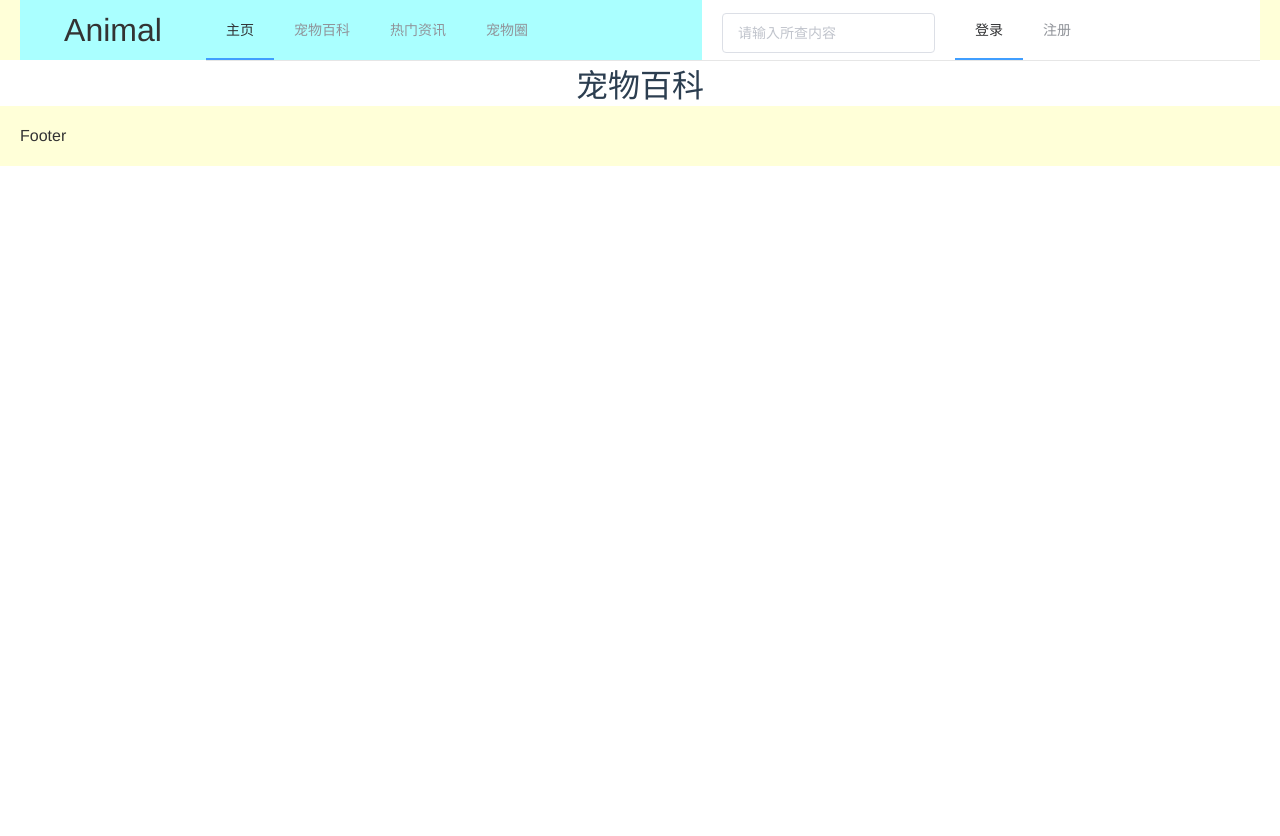
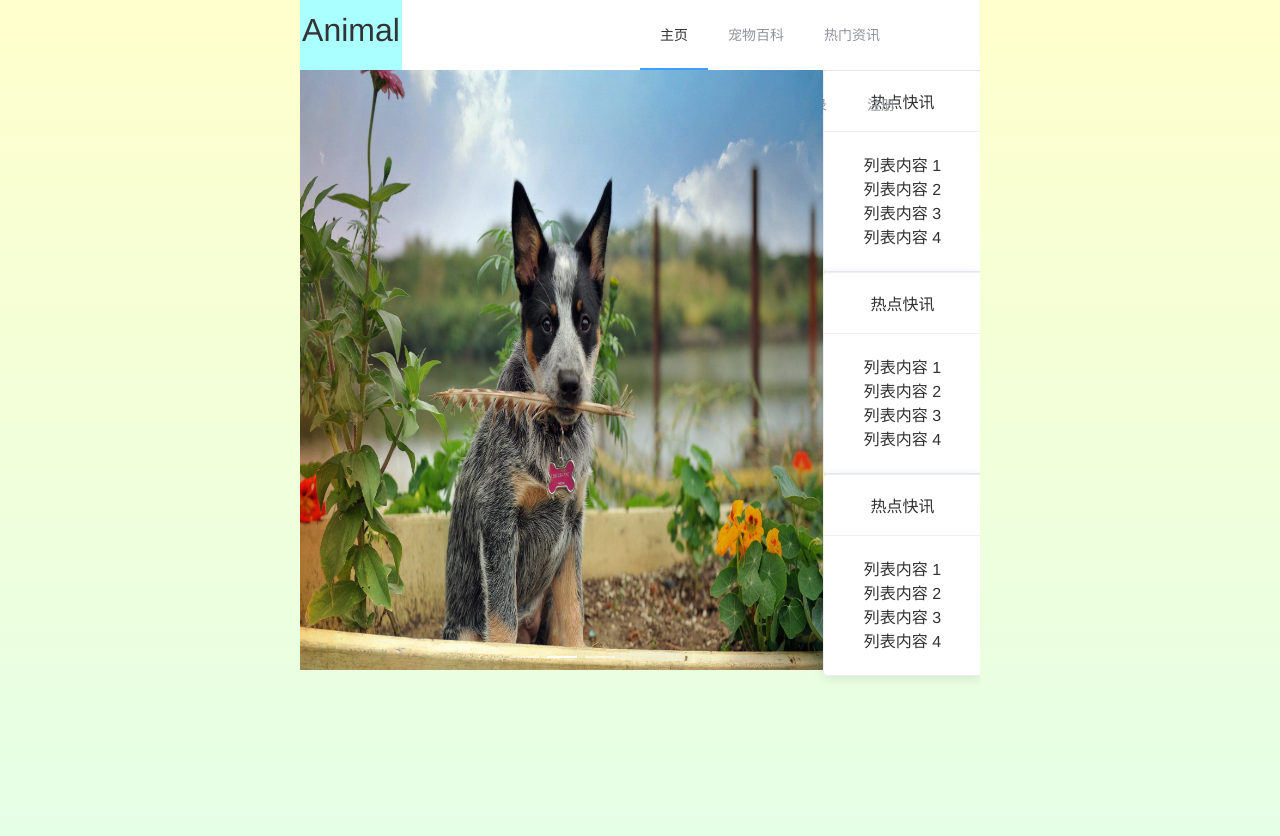
Before and after one commit to JerryKingForZhu/animalview, a Vue app: page /#/ in a window 1280 px wide. Before the commit this address led to /#/animalInfo. Shown: the top 836 px of the page. Before the commit the page ends 800 px from the top, so only its background shows below. Built offline with nearby package versions, Linux system fonts and the light colour scheme.

Commit message:
add login page

```diff
--- a/src/App.vue
+++ b/src/App.vue
@@ -6,25 +6,22 @@
 			<h1>Animal</h1>
 		</div>
 		<div class="header-middle">
-			<el-menu :default-active="activeIndex" router class="el-menu-demo" mode="horizontal" @select="handleSelect" background-color="#aaffff" >
+		</div>
+		<div class="header-right">
+			<el-menu :default-active="activeIndex" router class="el-menu-demo" mode="horizontal" @select="handleSelect">
 				<el-menu-item index="1" route="/">主页</el-menu-item>
 				<el-menu-item index="2" route="/animalInfo">宠物百科</el-menu-item>
-				<el-menu-item index="3" route="/about">热门资讯</el-menu-item>
+				<el-menu-item index="3" route="/news">热门资讯</el-menu-item>
 				<el-menu-item index="4" route="/AnimalMoments">宠物圈</el-menu-item>
-			</el-menu>
-		</div>
-		<div class="header-right">
-			<el-menu :default-active="activeIndex2" router class="el-menu-demo" mode="horizontal" @select="handleSelect" >
-				<el-menu-item  >
-					<el-input v-model="input" placeholder="请输入所查内容"></el-input>
+				<el-menu-item >
+					<el-divider direction="vertical"></el-divider>
 				</el-menu-item>
-				<el-menu-item index="1" route="/about">登录</el-menu-item>
-				<el-menu-item index="2" route="/">注册</el-menu-item>
+				<el-menu-item index="5" route="/Login" >登录</el-menu-item>
+				<el-menu-item index="6" route="/">注册</el-menu-item>
 			</el-menu>
 		</div>
 	</el-header>
 	<el-main style="padding: 0;">
-	<!-- <RouteTitle></RouteTitle> -->
 	<router-view/>
 	</el-main>
 	<el-footer>Footer</el-footer>
@@ -33,11 +30,10 @@
 </template>
 
 <script>
-// import RouteTitle from '@/components/RouteTitle.vue'
 
 export default {
 	components:{
-		// RouteTitle
+
 	},
 	methods:{
 		handleSelect(key, keyPath) {
@@ -48,7 +44,6 @@ data() {
 	return {
   input: '',
   activeIndex:'1',
-  activeIndex2:'1',
 
 	}
   }
@@ -57,12 +52,13 @@ data() {
 
 <style>
 #app {
-  font-family: Avenir, Helvetica, Arial, sans-serif;
-  -webkit-font-smoothing: antialiased;
-  -moz-osx-font-smoothing: grayscale;
-  text-align: center;
-  color: #2c3e50;
-
+	font-family: Avenir, Helvetica, Arial, sans-serif;
+	-webkit-font-smoothing: antialiased;
+	-moz-osx-font-smoothing: grayscale;
+	text-align: center;
+	color: #2c3e50;
+	background: linear-gradient(#FFFFCC,#CCFFFF);
+	display: flex;
 }
 
 nav {
@@ -77,24 +73,6 @@ nav a {
 nav a.router-link-exact-active {
   color: #42b983;
 }
-.el-header, .el-footer {
-    background-color: #ffffd8;
-    color: #333;
-    text-align: center;
-    line-height: 60px;
-	display:flex
-  }
-.el-main {
-
-  text-align: center;
-  /* line-height: 160px; */
-  margin-left: 200px;
-  margin-right: 200px;
-}
-.el-footer
-{
-
-}
 h1{
 	margin: 0;
 	font-size: 32px;
@@ -104,22 +82,53 @@ body{
 	margin: 0;
 }
 
+.el-header{
+    background-color: #ffffd8;
+    color: #333;
+    text-align: center;
+    line-height: 60px;
+	display:flex;
+	height: 70px !important;
+	padding: 0 !important;
+	margin-left: 18.75rem;
+	margin-right: 18.75rem;
+  }
+.el-main {
+  text-align: center;
+  margin-left: 18.75rem;
+  margin-right: 18.75rem;
+  height: 93.75rem;
+}
+.el-footer
+{
+	background-color: #ffffd8;
+	color: #333;
+	text-align: center;
+	line-height: 60px;
+	display:flex;
+}
+
 .header-left{
 	background-color:#aaffff;
 	height:100%;
 	width: 15%;
 }
 .header-middle{
-	background-color:#00ff7f;
+	background-color:#ffffff;
 	height:100%;
-	width: 40%;
+	width: 35%;
 }
 .header-right{
 	background-color:#475669;
 	height:100%;
-	width: 45%;
+	width: 50%;
 }
 .el-menu-demo{
 	margin: 0 auto;
+	height: 100%;
+}
+.el-menu-item{
+	height: 100% !important;
+	line-height: 70px !important;
 }
 </style>
--- a/src/components/Marquee.vue
+++ b/src/components/Marquee.vue
@@ -1,9 +1,11 @@
 <template>
-		<el-carousel indicator-position="inside" height="31.25rem"  interval:3000>
+	<div class="marquee">
+		<el-carousel indicator-position="inside" height="600px"  interval:3000>
 			<el-carousel-item v-for="item in imagebox" :key="item.id">
 				<img :src="item.idView" height="100%" width="100%">
 			</el-carousel-item>
 		</el-carousel>
+	</div>
 </template>
 
 <script>
@@ -28,6 +30,9 @@ export default {
 </script>
 
 <style>
+	.marquee{
+		width: 100%;
+	}
 	.el-carousel__item h3{
 	font-size: 18px;
 	opacity: 0.75;
@@ -35,7 +40,7 @@ export default {
 	}
 	.el-carousel{
 	line-height: 0rem;
-	width: 800px;
-	margin: 0 auto;
+	/* width: 70%; */
+	margin:auto;
 	}
 </style>
--- a/src/router/index.js
+++ b/src/router/index.js
@@ -27,6 +27,16 @@ const routes = [
 	path: '/AnimalMoments',
 	name: 'AnimalMoments',
 	component: () => import( '../views/AnimalMoments.vue')
+  },
+  {
+	path: '/Login',
+	name: 'LoginVue',
+	component: () => import( '../views/LoginPage.vue')
+  },
+  {
+	path: '/news',
+	name: 'HotNews',
+	component: () => import( '../views/HotNews.vue')
   }
 ]
 
--- a/src/views/HomeView.vue
+++ b/src/views/HomeView.vue
@@ -1,11 +1,27 @@
 <template>
   <div class="home">
+	<div class="home-header">
 		<Marquee/>
-	<div style="display: flex;" >
+		<div class="cardbox">
 			<el-card class="box-card" >
 				<div slot="header" class="clearfix">
-		<span>卡片名称</span>
-		<el-button style="float: right; padding: 3px 0" type="text">操作按钮</el-button>
+				<span>热点快讯</span>
+				</div>
+				<div v-for="o in 4" :key="o" class="text item">
+				{{'列表内容 ' + o }}
+				</div>
+			</el-card>
+			<el-card class="box-card" >
+				<div slot="header" class="clearfix">
+				<span>热点快讯</span>
+				</div>
+				<div v-for="o in 4" :key="o" class="text item">
+				{{'列表内容 ' + o }}
+				</div>
+			</el-card>
+			<el-card class="box-card" >
+				<div slot="header" class="clearfix">
+				<span>热点快讯</span>
 				</div>
 				<div v-for="o in 4" :key="o" class="text item">
 				{{'列表内容 ' + o }}
@@ -13,6 +29,8 @@
 			</el-card>
 		</div>
 	</div>
+  </div>
+
 </template>
 
 <script>
@@ -29,6 +47,21 @@ export default {
 
 <style type="text/css">
 	.box-card{
-		width: 300px;
+		width: 100%;
+		height: 200px;
+
+	}
+	.home{
+		display: flex;
+		height: 610px;
+	}
+	.home-header{
+		height: 100%;
+		width: 100%;
+		display: flex;
+	}
+	.cardbox{
+		width: 30%;
+		margin:0 auto;
 	}
 </style>
--- /dev/null
+++ b/src/views/HotNews.vue
@@ -0,0 +1,10 @@
+<template>
+	<h1>asdhlajkslkjdawdla</h1>
+</template>
+
+<script>
+
+</script>
+
+<style>
+</style>
--- /dev/null
+++ b/src/views/LoginPage.vue
@@ -0,0 +1,70 @@
+<template>
+<el-form ref="form" :model="form" label-width="80px">
+  <el-form-item label="活动名称">
+    <el-input v-model="form.name"></el-input>
+  </el-form-item>
+  <el-form-item label="活动区域">
+    <el-select v-model="form.region" placeholder="请选择活动区域">
+      <el-option label="区域一" value="shanghai"></el-option>
+      <el-option label="区域二" value="beijing"></el-option>
+    </el-select>
+  </el-form-item>
+  <el-form-item label="活动时间">
+    <el-col :span="11">
+      <el-date-picker type="date" placeholder="选择日期" v-model="form.date1" style="width: 100%;"></el-date-picker>
+    </el-col>
+    <el-col class="line" :span="2">-</el-col>
+    <el-col :span="11">
+      <el-time-picker placeholder="选择时间" v-model="form.date2" style="width: 100%;"></el-time-picker>
+    </el-col>
+  </el-form-item>
+  <el-form-item label="即时配送">
+    <el-switch v-model="form.delivery"></el-switch>
+  </el-form-item>
+  <el-form-item label="活动性质">
+    <el-checkbox-group v-model="form.type">
+      <el-checkbox label="美食/餐厅线上活动" name="type"></el-checkbox>
+      <el-checkbox label="地推活动" name="type"></el-checkbox>
+      <el-checkbox label="线下主题活动" name="type"></el-checkbox>
+      <el-checkbox label="单纯品牌曝光" name="type"></el-checkbox>
+    </el-checkbox-group>
+  </el-form-item>
+  <el-form-item label="特殊资源">
+    <el-radio-group v-model="form.resource">
+      <el-radio label="线上品牌商赞助"></el-radio>
+      <el-radio label="线下场地免费"></el-radio>
+    </el-radio-group>
+  </el-form-item>
+  <el-form-item label="活动形式">
+    <el-input type="textarea" v-model="form.desc"></el-input>
+  </el-form-item>
+  <el-form-item>
+    <el-button type="primary" @click="onSubmit">立即创建</el-button>
+    <el-button>取消</el-button>
+  </el-form-item>
+</el-form>
+</template>
+<script>
+  export default {
+	name:'LoginVue',
+    data() {
+      return {
+        form: {
+          name: '',
+          region: '',
+          date1: '',
+          date2: '',
+          delivery: false,
+          type: [],
+          resource: '',
+          desc: ''
+        }
+      }
+    },
+    methods: {
+      onSubmit() {
+        console.log('submit!');
+      }
+    }
+  }
+</script>
```
Lines whose indentation alone changed are shown as unchanged.
